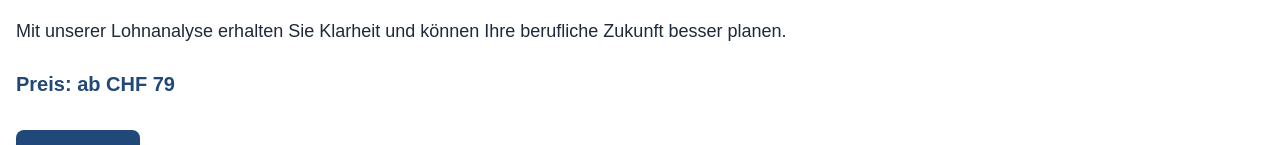
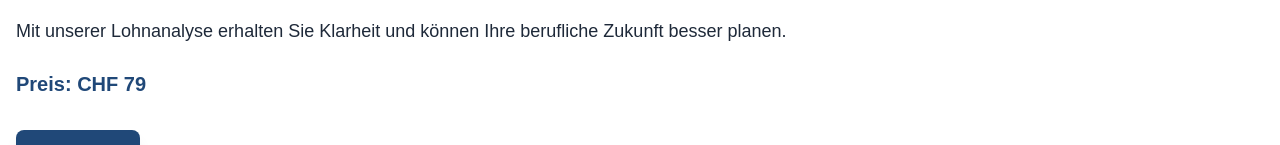
Before and after one commit to LE-NOIR-Web-Entwicklung/CVolutionNextJs, a Next.js app in the folder cvolution/: page /service-salary in a window 1280 px wide. Shown: the part 794-939 px from the top of the page. Built offline with nearby package versions, Linux system fonts and the light colour scheme.

Commit message:
Update page.tsx

```diff
--- a/cvolution/src/app/service-salary/page.tsx
+++ b/cvolution/src/app/service-salary/page.tsx
@@ -79,7 +79,7 @@ export default function ServiceSalary() {
               berufliche Zukunft besser planen.
             </p>
             <p className="text-xl font-bold mb-4 text-[#204878]">
-              Preis: ab CHF 79
+              Preis: CHF 79
             </p>
                          {!showForm && !submitted && (
               <button
```
